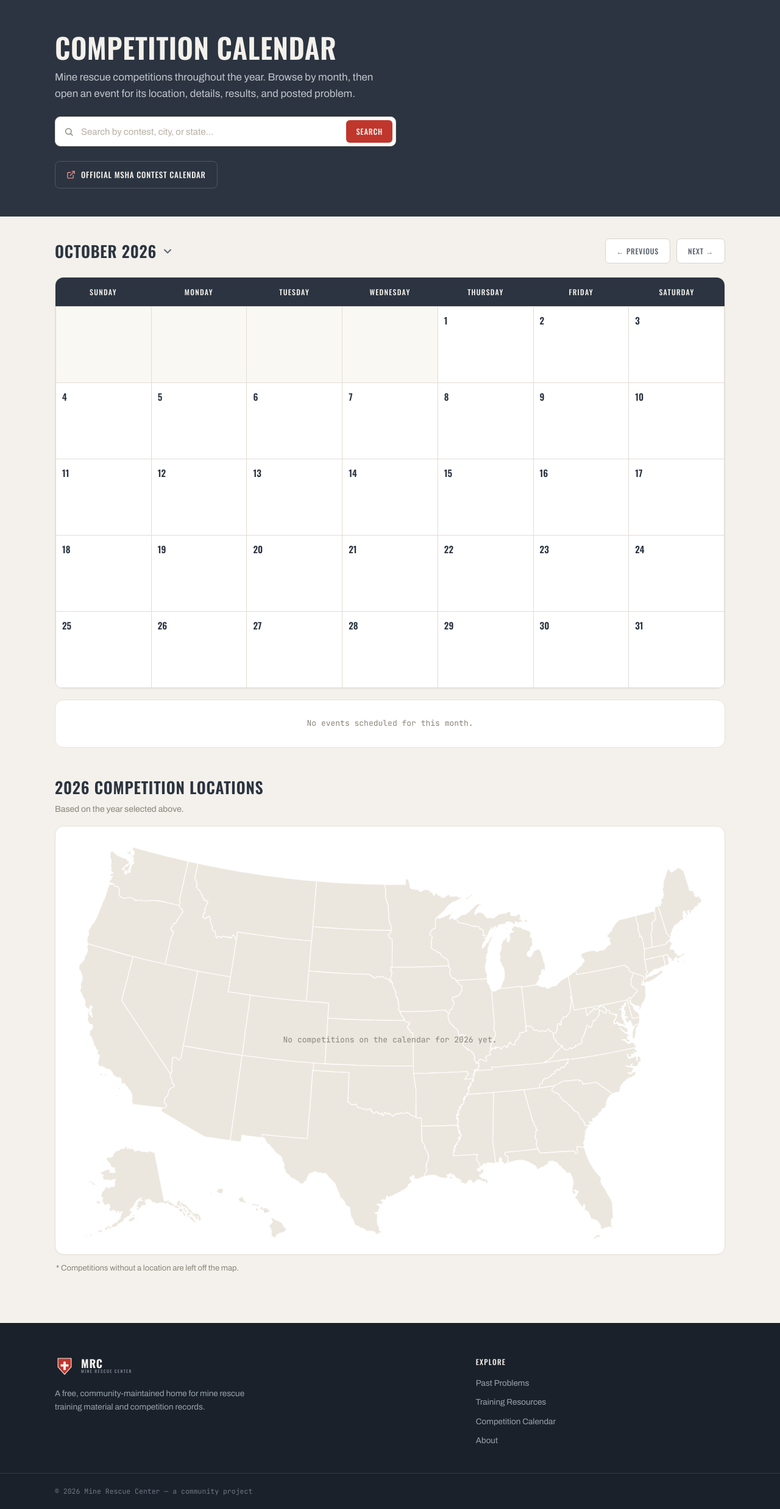
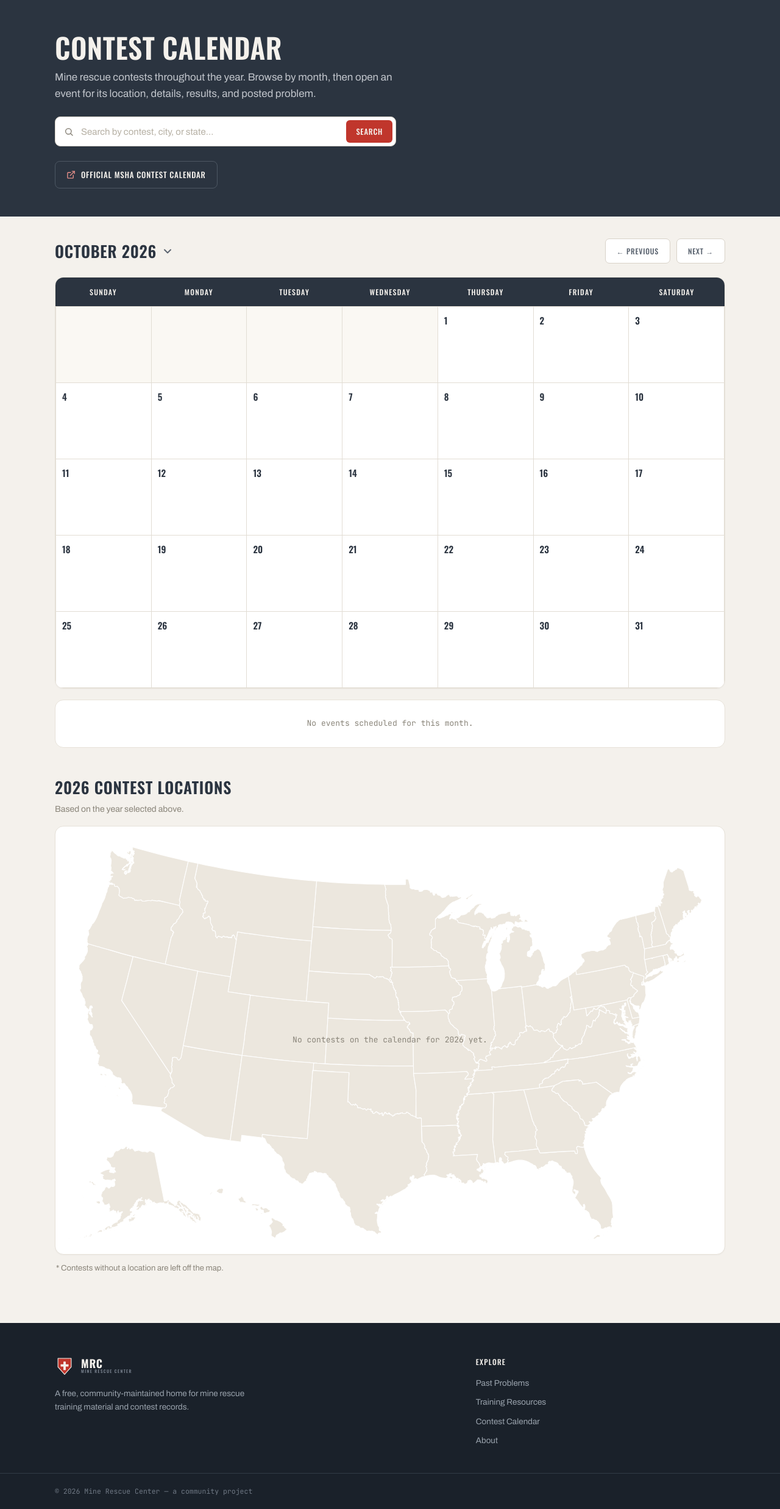
Before and after one commit to jakeolson657/Mine_Rescue_Center, a Django app: page /calendar/ in a window 1280 px wide. Shown: the part 66-2540 px from the top of the page at 61% size. Run offline with Django 5.2, Linux system fonts and the light colour scheme; data comes from the database, SQL or seed files in the repository; data that the repository does not hold is empty.

Commit message:
Say contest, not competition, across the site
Co-Authored-By: Claude Opus 5.5 <noreply@anthropic.com>

```diff
--- a/pages/calendar_export.py
+++ b/pages/calendar_export.py
@@ -62,7 +62,7 @@ def build_event_ics(event, url=None, now=None):
     lines = [
         'BEGIN:VCALENDAR',
         'VERSION:2.0',
-        'PRODID:-//Mine Rescue Center//Competition Calendar//EN',
+        'PRODID:-//Mine Rescue Center//Contest Calendar//EN',
         'CALSCALE:GREGORIAN',
         'METHOD:PUBLISH',
         'BEGIN:VEVENT',
--- a/pages/geo.py
+++ b/pages/geo.py
@@ -1,4 +1,4 @@
-"""Place calendar events on the U.S. map shown under the Competition Calendar.
+"""Place calendar events on the U.S. map shown under the Contest Calendar.
 
 Event locations are free-text venue strings. ``short_location`` reduces a
 venue to "City, ST", which is looked up, in order, in:
--- a/pages/templates/base.html
+++ b/pages/templates/base.html
@@ -514,13 +514,13 @@
                         <span class="full">Mine Rescue Center</span>
                     </span>
                 </div>
-                <p class="footer-tagline">A free, community-maintained home for mine rescue training material and competition records.</p>
+                <p class="footer-tagline">A free, community-maintained home for mine rescue training material and contest records.</p>
             </div>
             <div class="footer-col">
                 <h4>Explore</h4>
                 <a href="{% url 'past_problems' %}">Past Problems</a>
                 <a href="{% url 'training_resources' %}">Training Resources</a>
-                <a href="{% url 'calendar' %}">Competition Calendar</a>
+                <a href="{% url 'calendar' %}">Contest Calendar</a>
                 <a href="{% url 'about' %}">About</a>
             </div>
         </div>
--- a/pages/templates/calendar.html
+++ b/pages/templates/calendar.html
@@ -1,7 +1,7 @@
 {% extends 'base.html' %}
 {% load calendar_filters %}
 
-{% block title %}Competition Calendar - Mine Rescue Center{% endblock %}
+{% block title %}Contest Calendar - Mine Rescue Center{% endblock %}
 
 {% block extra_css %}
     .page-head { background: var(--ink); color: var(--bg); }
@@ -691,11 +691,11 @@
 {% block content %}
 <section class="page-head">
     <div class="page-head-inner">
-        <h1>Competition Calendar</h1>
-        <p>Mine rescue competitions throughout the year. Browse by month, then open an event for its location, details, results, and posted problem.</p>
+        <h1>Contest Calendar</h1>
+        <p>Mine rescue contests throughout the year. Browse by month, then open an event for its location, details, results, and posted problem.</p>
         <form class="cal-search" id="cal-search" role="search" method="get" action="{% url 'calendar' %}"
               data-suggest-url="{% url 'calendar_search' %}">
-            <label class="sr-only" for="cal-search-input">Search competitions</label>
+            <label class="sr-only" for="cal-search-input">Search contests</label>
             <svg class="cs-icon" width="16" height="16" viewBox="0 0 24 24" fill="none" stroke="currentColor" stroke-width="2.2" stroke-linecap="round" stroke-linejoin="round" aria-hidden="true"><circle cx="11" cy="11" r="7"/><line x1="16.5" y1="16.5" x2="21" y2="21"/></svg>
             <input type="search" name="q" id="cal-search-input" value="{{ search_query }}"
                    placeholder="Search by contest, city, or state…"
@@ -795,7 +795,7 @@
     <section class="cal-map" aria-labelledby="cal-map-title">
         <div class="cal-map-bar">
             <div>
-                <h2 id="cal-map-title">{{ year }} Competition Locations</h2>
+                <h2 id="cal-map-title">{{ year }} Contest Locations</h2>
                 <p class="cal-map-sub">Based on the year selected above.</p>
             </div>
             {% if map_markers %}
@@ -809,7 +809,7 @@
 
         <div class="cal-map-frame" id="cal-map">
             <svg class="cal-map-svg" viewBox="0 0 975 610" role="img"
-                 aria-label="Map of the United States showing {{ year }} mine rescue competition locations">
+                 aria-label="Map of the United States showing {{ year }} mine rescue contest locations">
                 <g class="map-states">{% include 'partials/us_states_paths.svg' %}</g>
                 <g class="map-dots">
                     {% for m in map_markers %}
@@ -831,10 +831,10 @@
             </svg>
 
             {% if not map_markers %}
-            <div class="cal-map-empty">No competitions on the calendar for {{ year }} yet.</div>
+            <div class="cal-map-empty">No contests on the calendar for {{ year }} yet.</div>
             {% endif %}
 
-            <div class="map-pop" id="map-pop" role="dialog" aria-label="Competitions at this location" hidden>
+            <div class="map-pop" id="map-pop" role="dialog" aria-label="Contests at this location" hidden>
                 <button type="button" class="map-pop-close" aria-label="Close">
                     <svg width="16" height="16" viewBox="0 0 24 24" fill="none" stroke="currentColor" stroke-width="2.4" stroke-linecap="round"><line x1="6" y1="6" x2="18" y2="18"/><line x1="18" y1="6" x2="6" y2="18"/></svg>
                 </button>
@@ -860,7 +860,7 @@
         </template>
         {% endfor %}
 
-        <p class="cal-map-note">* Competitions without a location are left off the map.</p>
+        <p class="cal-map-note">* Contests without a location are left off the map.</p>
     </section>
 </div>
 {% endblock %}
--- a/pages/templates/landing.html
+++ b/pages/templates/landing.html
@@ -170,7 +170,7 @@
     <div class="hero-inner">
         <div class="hero-copy">
             <h1>A resource for mine rescue professionals worldwide</h1>
-            <p class="lead">Historic competition problems, training resources, and a live calendar for mine rescue teams across the U.S.</p>
+            <p class="lead">Historic contest problems, training resources, and a live calendar for mine rescue teams across the U.S.</p>
         </div>
     </div>
 </section>
@@ -188,7 +188,7 @@
         </a>
         <a class="explore-card" href="{% url 'training_resources' %}">
             <h3>Training Resources</h3>
-            <p>Instruction guides, competition rules, first aid, benching, tech, and rope rescue resources.</p>
+            <p>Instruction guides, contest rules, first aid, benching, tech, and rope rescue resources.</p>
             <span class="go">Open Training Resources &rarr;</span>
         </a>
         <a class="explore-card" href="{% url 'calendar' %}">
@@ -203,7 +203,7 @@
     <div class="about-inner">
         <div>
             <div class="eyebrow">About Mine Rescue Center</div>
-            <p>Mine Rescue Center is a free resource hub for mine rescue teams across the United States. The site features a searchable archive of past competition problems, training resources, and a competition calendar to help teams stay prepared and informed.</p>
+            <p>Mine Rescue Center is a free resource hub for mine rescue teams across the United States. The site features a searchable archive of past contest problems, training resources, and a contest calendar to help teams stay prepared and informed.</p>
             <p>Whether you're a responder, trainer, or organizer, Mine Rescue Center is built for you. <a href="{% url 'feedback' %}">Have feedback or a feature request?</a> We'd love to hear from you.</p>
         </div>
     </div>
--- a/pages/templates/training.html
+++ b/pages/templates/training.html
@@ -246,7 +246,7 @@
                 <h1>Training Resources</h1>
             </div>
         </div>
-        <p>Regulations, instruction guides, and competition rules for mine rescue teams — official MSHA material, indexed in one place.</p>
+        <p>Regulations, instruction guides, and contest rules for mine rescue teams — official MSHA material, indexed in one place.</p>
     </div>
 </section>
 
@@ -309,7 +309,7 @@
         </summary>
         <div class="resource-body">
             <p class="resource-intro">
-                The current Unified Mine Rescue Rules governing MSHA-sanctioned competitions, by event section, plus the rules Q&amp;A.
+                The current Unified Mine Rescue Rules governing MSHA-sanctioned contests, by event section, plus the rules Q&amp;A.
                 <a class="ext-link" href="https://www.msha.gov/training/mine-rescue-training/mine-rescue-contests/2026-unified-mine-rescue-rules-and" target="_blank" rel="noopener" style="margin-left: 10px;">
                     <svg width="12" height="12"><use href="#i-ext"/></svg>
                     Official MSHA rules page
--- a/pages/views.py
+++ b/pages/views.py
@@ -33,7 +33,7 @@ def _send_problem_submission_email(data):
     email = data.get('email') or ''
     files = data.get('files') or []
     body = "\n".join([
-        f"Competition: {data['competition_name']}",
+        f"Contest:     {data['competition_name']}",
         f"Year:        {data.get('year') or '(not provided)'}",
         f"Location:    {data.get('location') or '(not provided)'}",
         f"Submitted by: {data.get('name') or '(not provided)'}",
```
Also changed, not shown: pages/templates/about.html (+6 -6 lines), pages/templates/past_problems.html (+5 -5 lines).
